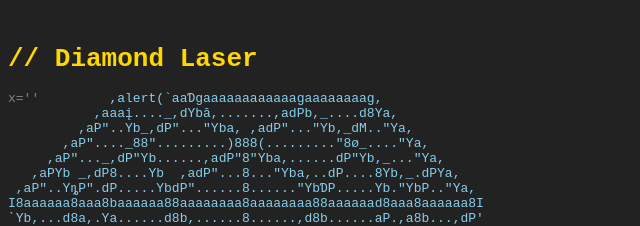
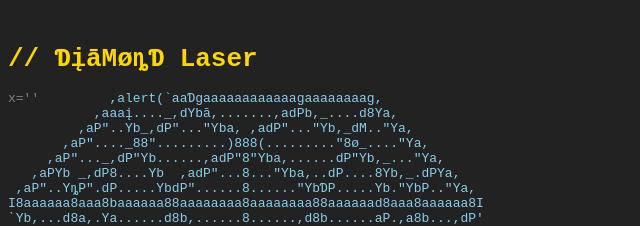
Before and after one commit to molarmanful/jsasciiart, a plain HTML site: page index.html in a window 1280 px wide. Shown: the part 984-1210 px from the top of the page, 0-640 px from the left. Drawn offline with Linux system fonts and the light colour scheme.

Commit message:
quick changes to logo, about

```diff
--- a/index.html
+++ b/index.html
@@ -29,9 +29,9 @@ x=</pre><pre style='color:yellow'>      `Vm0wd2Qy  UXlVWGx  XYTFwUF  ZsZFNXR  ll
 //-----------------------------
 // Paste the desired text into
 // the Javascript console in
-// Firefox or Chrome. Press
-// enter and prepare to get
-// your mind blown!
+// an ES6-compliant browser.
+// Press enter and prepare to
+// get your mind blown!
 </pre>
 <br>
 <hr>
@@ -70,7 +70,7 @@ alert(+(           0000+            0000+       7777777777777777+//=============
 </pre>
 <br>
 <br>
-<h1>Diamond Laser</h1>
+<h1>ƊįāϺøȵƊ Laser</h1>
 <pre style='color:gray'>
 x=''</pre><pre style='color:skyblue'>         ,alert(`aaƊgaaaaaaaaaaaagaaaaaaaag,
            ,aaaį...._,dYbā,.......,adPb,_....d8Ya,
```
